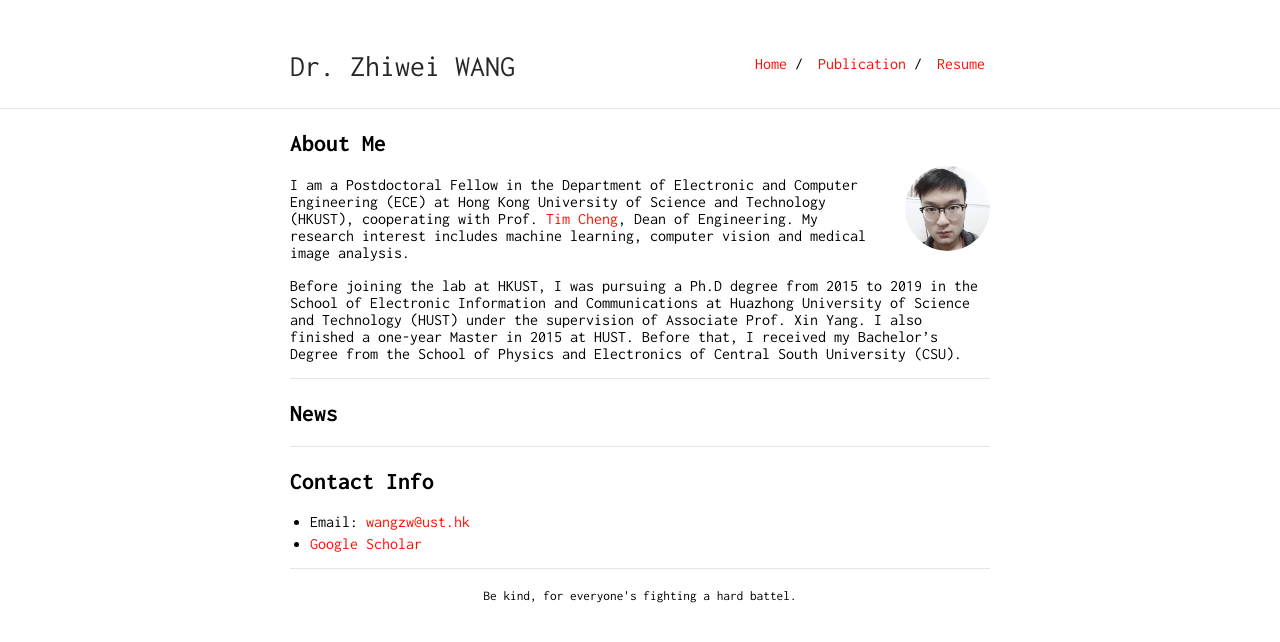
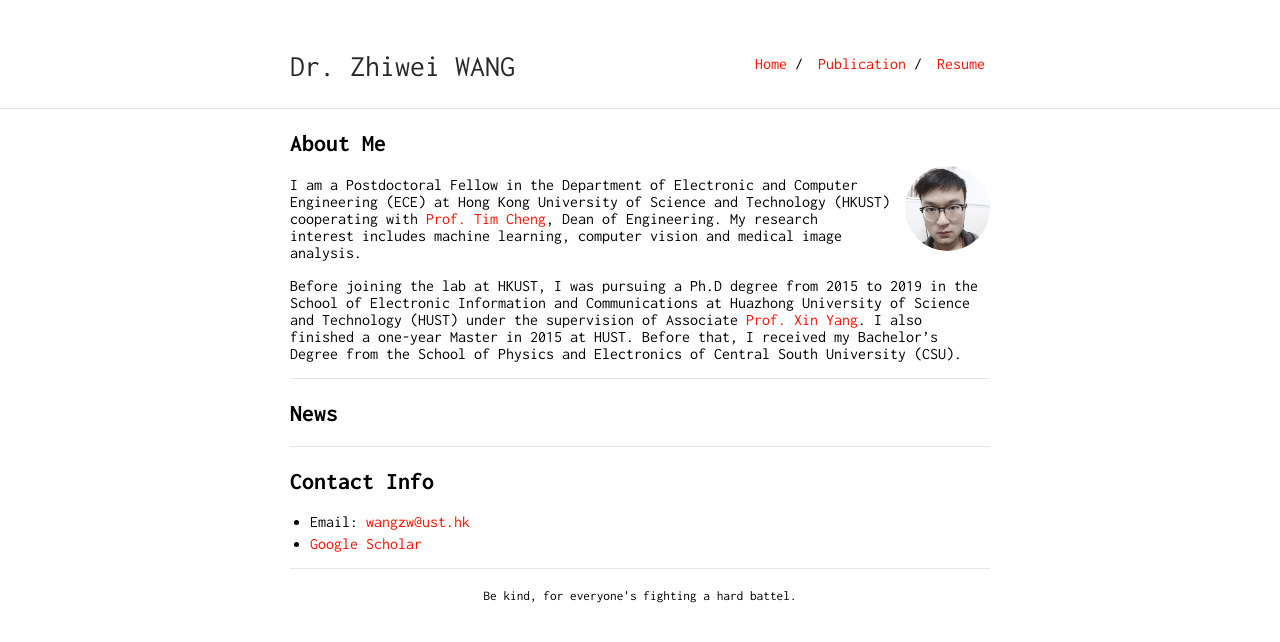
Before and after one commit to Andysis/andysis.github.io, a Jekyll site: the page built from index.md, in a window 1280 px wide. Shown: the top 642 px of the page. Built offline with Jekyll 4.4.1, drawn with Linux system fonts in a browser that asks for light colours; our own code applies the rules of GitHub Pages for plain Markdown files; part of the change alters nothing that is shown.

```diff
--- a/index.md
+++ b/index.md
@@ -6,9 +6,9 @@ layout: default
 
 <img class="profile-picture" src="sherlock.jpg">
 
-I am a Postdoctoral Fellow in the Department of Electronic and Computer Engineering (ECE) at Hong Kong University of Science and Technology (HKUST), cooperating with Prof. [Tim Cheng](https://www.seng.ust.hk/web/eng/people_detail.php?id=326), Dean of Engineering. My research interest includes machine learning, computer vision and medical image analysis.
+I am a Postdoctoral Fellow in the Department of Electronic and Computer Engineering (ECE) at Hong Kong University of Science and Technology (HKUST) cooperating with [Prof. Tim Cheng](https://www.seng.ust.hk/web/eng/people_detail.php?id=326), Dean of Engineering. My research interest includes machine learning, computer vision and medical image analysis.
 
-Before joining the lab at HKUST, I was pursuing a Ph.D degree from 2015 to 2019 in the School of Electronic Information and Communications at Huazhong University of Science and Technology (HUST) under the supervision of Associate Prof. Xin Yang. I also finished a one-year Master in 2015 at HUST. Before that, I received my Bachelor's Degree from the School of Physics and Electronics of Central South University (CSU).
+Before joining the lab at HKUST, I was pursuing a Ph.D degree from 2015 to 2019 in the School of Electronic Information and Communications at Huazhong University of Science and Technology (HUST) under the supervision of Associate [Prof. Xin Yang](https://sites.google.com/view/xinyang/home). I also finished a one-year Master in 2015 at HUST. Before that, I received my Bachelor's Degree from the School of Physics and Electronics of Central South University (CSU).
 
 ---
 
```
